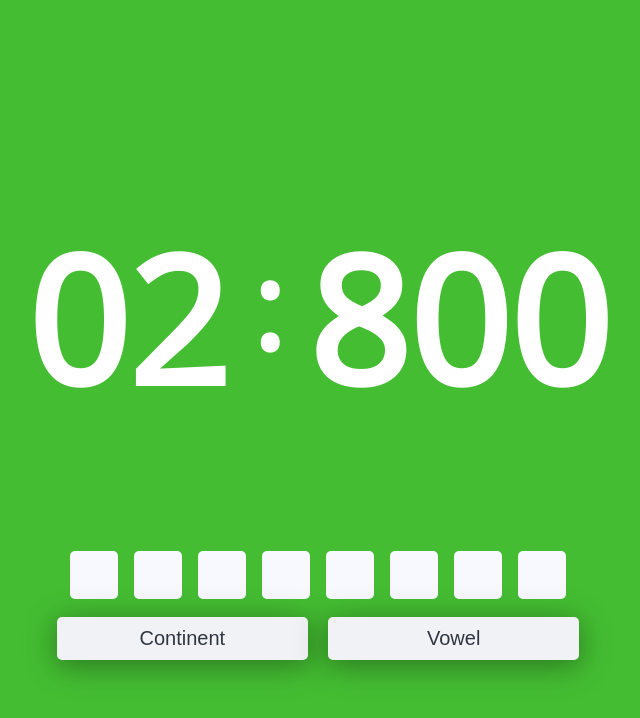
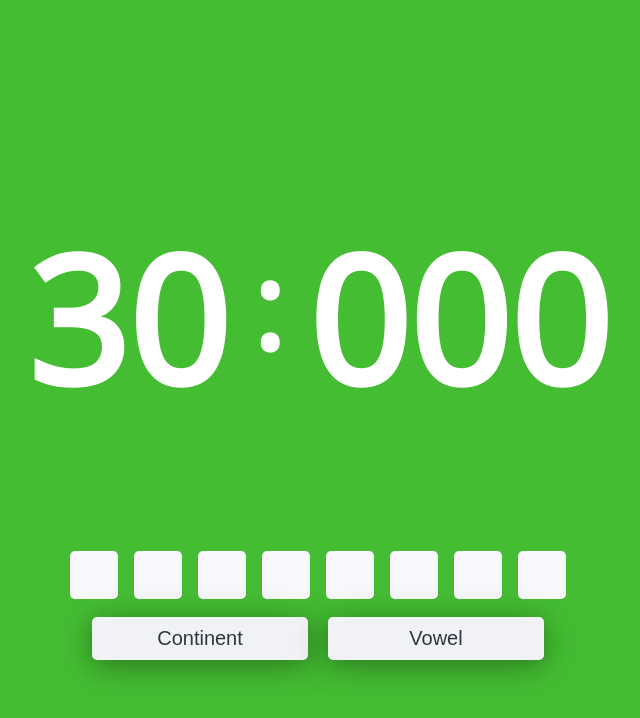
Before and after one commit to ElliottJH/CountdownGame, a Vue app: page / in a window 1280 px wide. Both pictures are taken after a click on the button "Start Countdown". Shown: the top 718 px of the page, without its empty margins (322-962 px from the left). Built offline with nearby package versions, Linux system fonts and the light colour scheme.

Commit message:
refactored(Game, Clock, Letters) Co-authored-by: Lukasz <lukaszromerowicz@gmail.com>

```diff
--- a/src/App.vue
+++ b/src/App.vue
@@ -46,18 +46,12 @@ body, html{
   font-family: 'Avenir', Helvetica, Arial, sans-serif;
   -webkit-font-smoothing: antialiased;
   -moz-osx-font-smoothing: grayscale;
-  text-align: center;
-  color: #2c3e50;
-  display: grid;
-  grid-template-columns: repeat(3, 1fr);
-  grid-template-rows: repeat(3, 1fr);
-  align-items: center;
-  justify-content: center;
 }
-.running{
-    background-color:#44bd32
-}
-.stopped{
-    background-color:#EA2027
+#app > section{
+    display: flex;
+    flex-direction: column;
+    align-items: center;
+    justify-content: center;
+    min-height: 100vh;
 }
 </style>
--- a/src/components/Clock.vue
+++ b/src/components/Clock.vue
@@ -1,6 +1,6 @@
 <template>
     <div class="clock">
-        <h1><span id="seconds">{{displaySeconds}}</span><span id="colon"> : </span><span id="milliseconds">{{displayMilliseconds}}</span></h1>
+        <h1><span id="seconds">{{numToDisplayString(seconds, false)}}</span><span id="colon"> : </span><span id="milliseconds">{{numToDisplayString(milliseconds, true)}}</span></h1>
     </div>
 </template>
 
@@ -8,24 +8,17 @@
     export default {
         name: 'Clock',
         props: {
-            milliseconds: Number,
-            seconds: Number,
-            clockStarted: Boolean
+            clockRunning: Boolean,
+            setClockRunning: Function
         },
         data: () => ({
-            displaySeconds: '00',
-            displayMilliseconds: '00'
+            seconds: 30,
+            milliseconds: 0
         }),
-        watch: {
-            milliseconds: function() {
-                this.displayMilliseconds = this.numToDisplayString(this.milliseconds, true)
-            },
-            seconds: function() {
-                this.displaySeconds = this.numToDisplayString(this.seconds, false)
-            }
-        },
         methods: {
             numToDisplayString: function(time, milli){
+                // REFACTOR THIS UGLYNESSSSSSSSSSSSSZSZSDAS11!!!111
+                // ^^^ rude
                 time = time.toString()
                 let startString = ''
                 if(time.length == 2 && milli){
@@ -38,6 +31,27 @@
                     startString = '00'
                 }
                 return startString + time
+            },
+            increaseTime: function(startTime) {
+                setTimeout(() => {
+                    if(this.seconds <= 0 ){
+                        this.milliseconds = 0
+                        this.setClockRunning(false)
+                        return
+                    }
+
+                    let elapsedTime = new Date(Date.now() - startTime)
+                    this.seconds = 29 - elapsedTime.getSeconds()
+                    this.milliseconds = 1000 - elapsedTime.getMilliseconds()
+                    this.increaseTime(startTime)
+                }, 20)
+            }
+        },
+        watch: {
+            clockRunning: function(){
+                if (this.clockRunning) {
+                    this.increaseTime(new Date())
+                }
             }
         }
     }
--- a/src/components/Game.vue
+++ b/src/components/Game.vue
@@ -1,7 +1,7 @@
 <template>
-    <section class="game">
-        <Clock v-bind:milliseconds="milliseconds" v-bind:seconds="seconds" v-bind:startClock="startClock"/>
-        <Letters />
+    <section id="game" v-bind:class="[clockRunning === false ? 'stopped' :'']">
+        <Clock :setClockRunning="setClockRunning" v-bind:clockRunning="clockRunning"/>
+        <Letters :setClockRunning="setClockRunning" :setAnswer="setAnswer" v-bind:clockRunning="clockRunning"/>
     </section>
 </template>
 
@@ -12,41 +12,28 @@ import Letters from './Letters.vue'
 export default {
     name: 'Game',
     data: () => ({
-        startClock: false,
-        seconds: 0,
-        milliseconds: 0
+        clockRunning: undefined,
+        answer: undefined
     }),
     components: ({
         Clock,
         Letters
     }),
-    mounted: function(){
-        document.getElementById('app').classList.add('running')
-        document.getElementById('app').classList.remove('stopped')
-        let increaseTime = (start_time) => {
-            setTimeout(() => {
-                if(this.seconds >= 30){
-                    this.milliseconds = 0
-                document.getElementById('app').classList.remove('running')
-                document.getElementById('app').classList.add('stopped')
-                    return
-                }
-                let elapsed_time = Date.now() - start_time
-                this.seconds = Math.floor(elapsed_time/1000)
-                this.milliseconds = elapsed_time - this.seconds*1000
-                increaseTime(start_time)
-            }, 20)
+    methods: {
+        setClockRunning: function (running) {
+            this.clockRunning = running
+        },
+        setAnswer: function (answer){
+            this.answer = answer
         }
-        increaseTime(Date.now())
     }
 }
 </script>
 
 <!-- Add "scoped" attribute to limit CSS to this component only -->
 <style scoped>
-    .game {
-    grid-row: 2;
-    grid-column: 2;
+    #game {
+    background-color:#44bd32
     }
     h1 {
     font-size: 3em;
@@ -73,4 +60,8 @@ export default {
     button:hover {
     box-shadow: 0 5px 20px rgba(0,0,0,.05), 0 5px 35px rgba(0,0,0,.05);
     }
+
+    .stopped{
+        background-color:#EA2027!important;
+    }
 </style>
--- a/src/components/Letters.vue
+++ b/src/components/Letters.vue
@@ -1,18 +1,14 @@
 <template>
     <div id="letters">
         <div>
-            <input type="text" name="1" maxlength="1" disabled/>
-            <input type="text" name="2" maxlength="1" disabled/>
-            <input type="text" name="3" maxlength="1" disabled/>
-            <input type="text" name="4" maxlength="1" disabled/>
-            <input type="text" name="5" maxlength="1" disabled/>
-            <input type="text" name="6" maxlength="1" disabled/>
-            <input type="text" name="7" maxlength="1" disabled/>
-            <input type="text" name="8" maxlength="1" disabled/>
+            <input type="text" v-for="n in 8" maxlength="1" disabled v-model="usedLetters[n-1]" :key="n"/>
         </div>
         <div>
             <button v-on:click="addConst">Continent</button>
             <button v-on:click="addVowel">Vowel</button>
+        </div>
+        <div>
+            <input v-if="clockRunning" maxlength="8" />
         </div>
     </div>
 </template>
@@ -20,8 +16,13 @@
 <script>
 export default {
     name: 'Letters',
+    props: {
+        setClockRunning: Function,
+        setAnswer: Function,
+        clockRunning: Boolean
+    },
     data: () => ({
-        used_letters: ['','','','','','','','']
+        usedLetters: []
     }),
     methods: {
         addConst: function(event) {
@@ -33,13 +34,10 @@ export default {
             this.addToLetters( vowels[Math.floor(Math.random() * vowels.length)] )
         },
         addToLetters: function(letter){
-            console.log(this.used_letters)
-            for(let i = 0; i < this.used_letters.length; i++){
-                if(this.used_letters[i] === ''){
-                    this.used_letters[i] = letter
-                    document.getElementsByName(i+1)[0].value = letter
-                    return
-                }
+            this.usedLetters = this.usedLetters.concat(letter)
+
+            if(this.usedLetters.length === 8) {
+                this.setClockRunning(true)
             }
         }
     }
@@ -80,4 +78,9 @@ button:hover{
     background-color: #dfe6e9;
 }
 
+#letters > div {
+    display: flex;
+    justify-content: center;
+}
+
 </style>
--- a/src/components/Start.vue
+++ b/src/components/Start.vue
@@ -1,5 +1,5 @@
 <template>
-    <section class="start">
+    <section>
         <h1>Countdown</h1>
         <h2>A game built in honor of the popular tv program Countdown</h2>
         <button @click="onStartClick">Start Countdown</button>
@@ -17,10 +17,7 @@ export default {
 
 <!-- Add "scoped" attribute to limit CSS to this component only -->
 <style scoped>
-.start {
-  grid-row: 2;
-  grid-column: 2;
-}
+
 h1 {
   font-size: 3em;
   margin: .25em 0;
```
